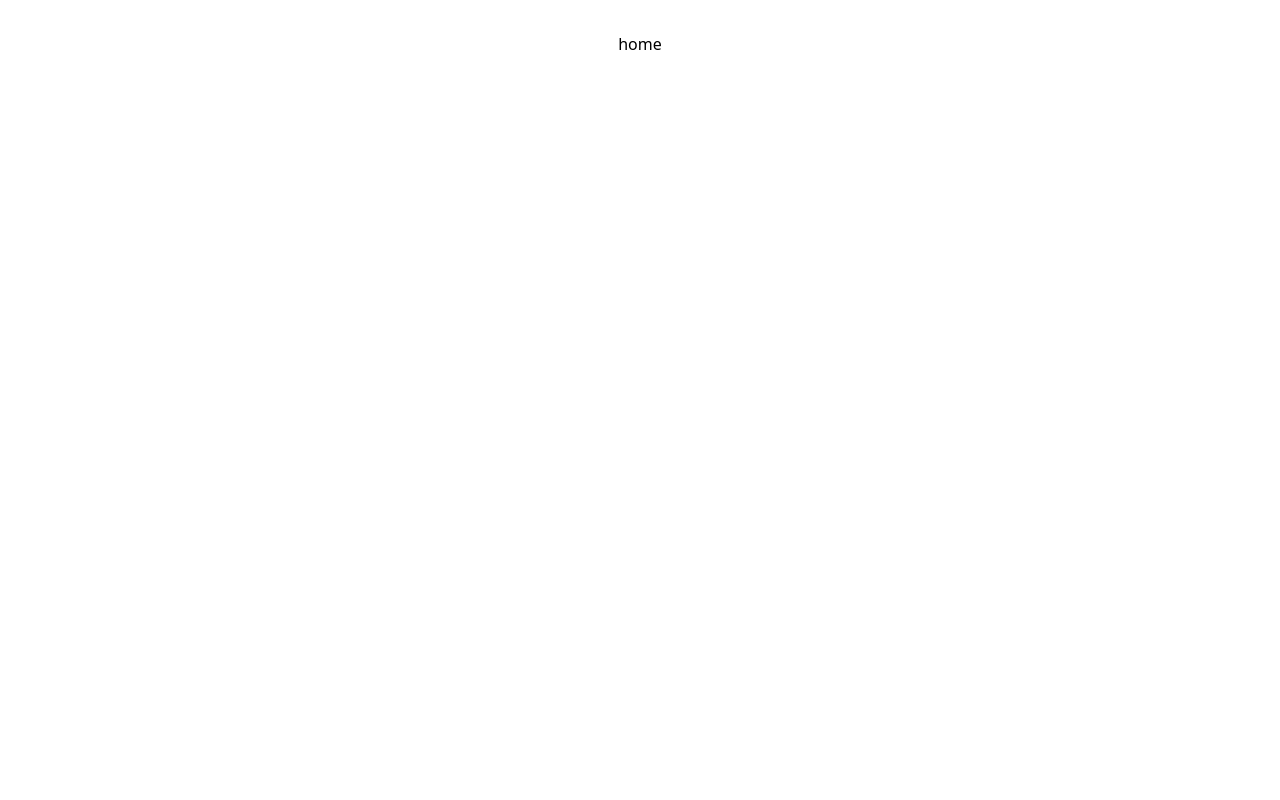
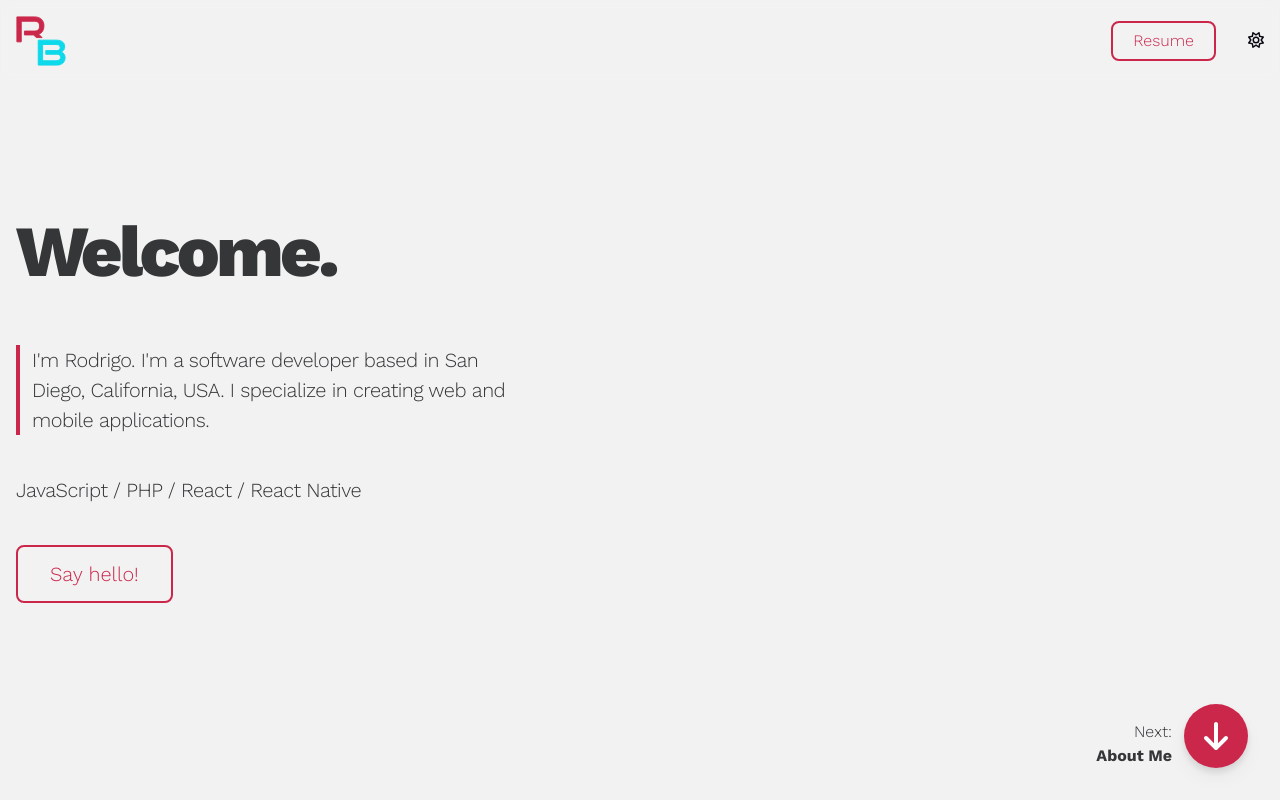
Before and after one commit to rbondoc96/rbondoc96.github.io, a React (Vite) app: page / in a window 1280 px wide. Built offline with nearby package versions, Linux system fonts and the light colour scheme.

Commit message:
update: hero section

```diff
--- a/src/App.tsx
+++ b/src/App.tsx
@@ -1,15 +1,31 @@
-import {useState} from 'react';
+import {useEffect} from 'react';
+import {BrowserRouter as Router, Route, Routes} from 'react-router-dom';
+import Navigation from '@/components/Navigation';
 import Home from '@/pages/Home';
-import './App.css';
 
-function App() {
-  const [count, setCount] = useState(0);
+const App = () => {
+  useEffect(() => {
+    if (
+      localStorage.theme === 'dark' ||
+      (!('theme' in localStorage) &&
+        window.matchMedia('(prefers-color-scheme: dark)').matches)
+    ) {
+      document.documentElement.classList.add('dark');
+    } else {
+      document.documentElement.classList.remove('dark');
+    }
+  }, []);
 
   return (
-    <div className="App">
-      <Home />
+    <div className="bg-light dark:bg-black min-h-screen">
+      <Navigation />
+      <Router>
+        <Routes>
+          <Route path="/" element={<Home />} />
+        </Routes>
+      </Router>
     </div>
   );
-}
+};
 
 export default App;
--- /dev/null
+++ b/src/components/Text.tsx
@@ -0,0 +1,81 @@
+import {twMerge} from 'tailwind-merge';
+import HTMLTextElement from '@/core/types/HTMLTextElement';
+
+interface TextProps {
+  children: string;
+  className?: string;
+  component?: HTMLTextElement;
+  [prop: string]: any;
+}
+
+const Text = ({children, className, component, ...props}: TextProps) => {
+  const commonClasses = twMerge('text-dark dark:text-light', className);
+
+  switch (component) {
+    case 'span': {
+      return (
+        <span className={commonClasses} {...props}>
+          {children}
+        </span>
+      );
+    }
+    case 'div': {
+      return (
+        <div className={commonClasses} {...props}>
+          {children}
+        </div>
+      );
+    }
+    case 'p': {
+      return (
+        <p className={twMerge('tracking-tight', commonClasses)} {...props}>
+          {children}
+        </p>
+      );
+    }
+    case 'h1': {
+      return (
+        <h1 className={commonClasses} {...props}>
+          {children}
+        </h1>
+      );
+    }
+    case 'h2': {
+      return (
+        <h2 className={commonClasses} {...props}>
+          {children}
+        </h2>
+      );
+    }
+    case 'h3': {
+      return (
+        <h3 className={commonClasses} {...props}>
+          {children}
+        </h3>
+      );
+    }
+    case 'h4': {
+      return (
+        <h4 className={commonClasses} {...props}>
+          {children}
+        </h4>
+      );
+    }
+    case 'h5': {
+      return (
+        <h5 className={commonClasses} {...props}>
+          {children}
+        </h5>
+      );
+    }
+    default: {
+      return (
+        <span className={commonClasses} {...props}>
+          {children}
+        </span>
+      );
+    }
+  }
+};
+
+export default Text;
--- /dev/null
+++ b/src/core/types/HTMLTextElement.ts
@@ -0,0 +1,3 @@
+type HTMLTextElement = 'span' | 'div' | 'p' | 'h1' | 'h2' | 'h3' | 'h4' | 'h5';
+
+export default HTMLTextElement;
--- /dev/null
+++ b/src/core/types/KeyboardKey.ts
@@ -0,0 +1,43 @@
+type KeyboardKey =
+  | 'Unidentified'
+  | 'Alt'
+  | 'AltGraph'
+  | 'ArrowDown'
+  | 'ArrowLeft'
+  | 'ArrowRight'
+  | 'ArrowUp'
+  | 'Backspace'
+  | 'CapsLock'
+  | 'Clear'
+  | 'Control'
+  | 'Copy'
+  | 'CrSel'
+  | 'Cut'
+  | 'Delete'
+  | 'End'
+  | 'Enter'
+  | 'EraseEof'
+  | 'ExSec'
+  | 'F1'
+  | 'F20'
+  | 'Fn'
+  | 'FnLock'
+  | 'Home'
+  | 'Hyper'
+  | 'Insert'
+  | 'Meta'
+  | 'NumLock'
+  | 'PageDown'
+  | 'PageUp'
+  | 'Paste'
+  | 'Redo'
+  | 'ScrollLock'
+  | 'Shift'
+  | ' '
+  | 'Super'
+  | 'Symbol'
+  | 'SymbolLock'
+  | 'Tab'
+  | 'Undo';
+
+export default KeyboardKey;
--- /dev/null
+++ b/src/core/types/index.ts
@@ -0,0 +1,4 @@
+import HTMLTextElement from './HTMLTextElement';
+import KeyboardKey from './KeyboardKey';
+
+export type {HTMLTextElement, KeyboardKey};
--- a/src/index.css
+++ b/src/index.css
@@ -1,6 +1,12 @@
 @tailwind base;
 @tailwind components;
 @tailwind utilities;
+
+@layer base {
+  html {
+    font-family: Work Sans;
+  }
+}
 
 /*
 :root {
--- /dev/null
+++ b/src/layouts/PageLayout/index.tsx
@@ -0,0 +1,16 @@
+import {PropsWithChildren} from 'react';
+import FullWidthLayout from '@/layouts/FullWidthLayout';
+
+interface PageLayoutProps extends PropsWithChildren<unknown> {
+  id: string;
+}
+
+const PageLayout = ({children, id}: PageLayoutProps) => {
+  return (
+    <FullWidthLayout className="min-h-screen relative" id={id}>
+      {children}
+    </FullWidthLayout>
+  );
+};
+
+export default PageLayout;
--- a/src/main.tsx
+++ b/src/main.tsx
@@ -1,10 +1,23 @@
-import React from 'react'
-import ReactDOM from 'react-dom/client'
-import App from './App'
-import './index.css'
+import '@fontsource/work-sans/100.css';
+import '@fontsource/work-sans/200.css';
+import '@fontsource/work-sans/300.css';
+import '@fontsource/work-sans/400.css';
+import '@fontsource/work-sans/500.css';
+import '@fontsource/work-sans/600.css';
+import '@fontsource/work-sans/700.css';
+import '@fontsource/work-sans/800.css';
+import '@fontsource/work-sans/900.css';
+
+import {StrictMode} from 'react';
+import ReactDOM from 'react-dom/client';
+import {UIProvider} from '@/core/context/UIContext';
+import App from './App';
+import './index.css';
 
 ReactDOM.createRoot(document.getElementById('root') as HTMLElement).render(
-  <React.StrictMode>
-    <App />
-  </React.StrictMode>
-)
+  <StrictMode>
+    <UIProvider>
+      <App />
+    </UIProvider>
+  </StrictMode>,
+);
--- /dev/null
+++ b/src/pages/Home/Hero.tsx
@@ -0,0 +1,42 @@
+import Button from '@/components/Button';
+import Text from '@/components/Text';
+
+interface HeroSectionProps {
+  id: string;
+}
+
+const Hero = ({id}: HeroSectionProps) => {
+  return (
+    <div
+      id={id}
+      className="h-screen flex flex-col justify-center align-center"
+    >
+      <div className="flex flex-col space-y-10">
+        <Text
+          component="h1"
+          className="font-extrabold text-7xl tracking-tighter"
+        >
+          Welcome.
+        </Text>
+        <Text
+          component="p"
+          className="font-light text-xl max-w-lg border-l-4 border-primary pl-3"
+        >
+          I&apos;m Rodrigo. I&apos;m a software developer based in San Diego,
+          California, USA. I specialize in creating web and mobile
+          applications.
+        </Text>
+        <Text component="p" className="font-light text-xl">
+          JavaScript / PHP / React / React Native
+        </Text>
+        <div>
+          <Button className="text-xl" size="lg">
+            Say hello!
+          </Button>
+        </div>
+      </div>
+    </div>
+  );
+};
+
+export default Hero;
--- a/src/pages/Home/index.tsx
+++ b/src/pages/Home/index.tsx
@@ -1,7 +1,29 @@
+import {FontAwesomeIcon} from '@fortawesome/react-fontawesome';
+import {faArrowDown} from '@fortawesome/free-solid-svg-icons';
+import Text from '@/components/Text';
+import PageLayout from '@/layouts/PageLayout';
+import Hero from '@/pages/Home/Hero';
+
 const Home = () => {
-  const text = 'home';
-
-  return <div>{text}</div>;
+  return (
+    <>
+      <PageLayout id="home">
+        <Hero id="home-hero" />
+        <div className="flex space-x-3 items-end fixed bottom-8 right-8">
+          <div className="flex flex-col">
+            <Text className="text-right font-light">Next:</Text>
+            <Text className="text-right font-bold">About Me</Text>
+          </div>
+          <a
+            href="#home-about"
+            className="inline-flex justify-center items-center bg-primary rounded-full w-16 h-16 drop-shadow-lg"
+          >
+            <FontAwesomeIcon icon={faArrowDown} size="2x" color="white" />
+          </a>
+        </div>
+      </PageLayout>
+    </>
+  );
 };
 
 export default Home;
```
